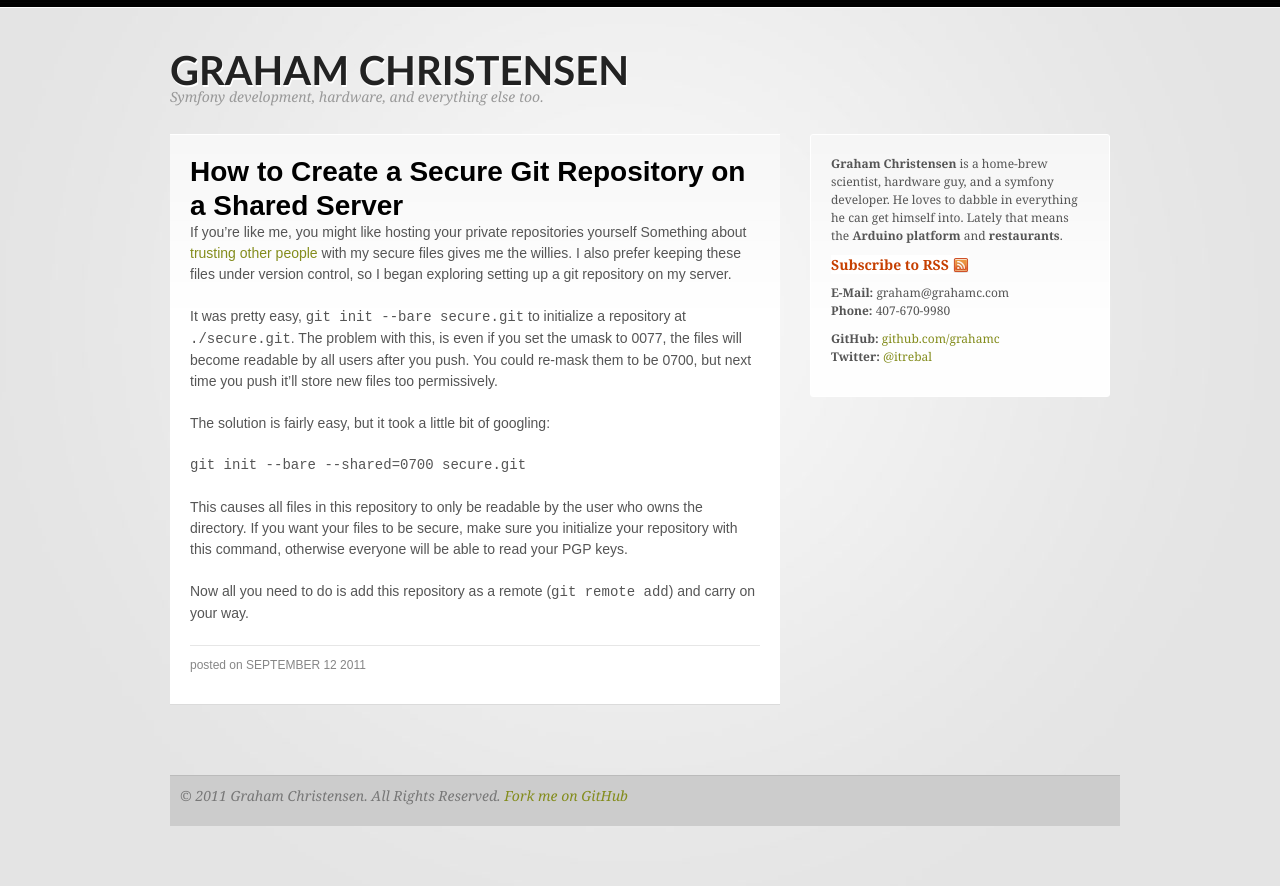
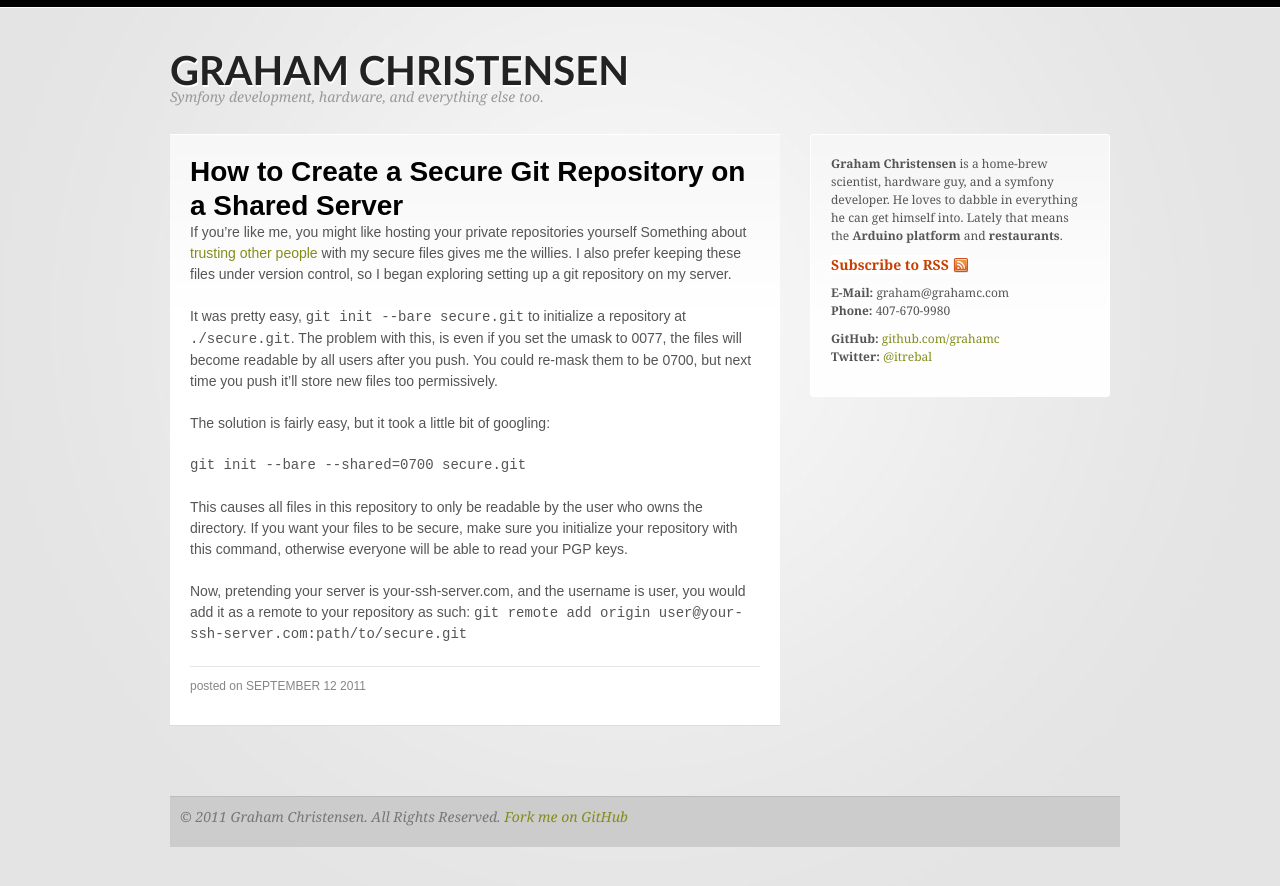
Before and after one commit to grahamc/grahamc.github.com, a Jekyll site: the page built from _posts/2011-09-12-create-secure-git-repository.markdown, in a window 1280 px wide. Shown: the top 886 px of the page. Built offline with Jekyll 4.4.1, drawn with Linux system fonts in a browser that asks for light colours; comment, search, counter and statistics services are not loaded.

Commit message:
Adding more explanation to how to add it as a remote.

```diff
--- a/_posts/2011-09-12-create-secure-git-repository.markdown
+++ b/_posts/2011-09-12-create-secure-git-repository.markdown
@@ -27,5 +27,6 @@ owns the directory. If you want your files to be secure, make sure you
 initialize your repository with this command, otherwise everyone will be able
 to read your PGP keys.
 
-Now all you need to do is add this repository as a remote (`git remote add`)
-and carry on your way.
+Now, pretending your server is your-ssh-server.com, and the username is user,
+you would add it as a remote to your repository as such:
+`git remote add origin user@your-ssh-server.com:path/to/secure.git`
```
